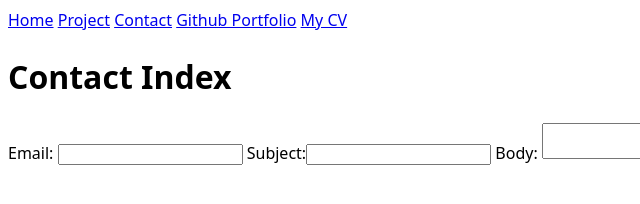
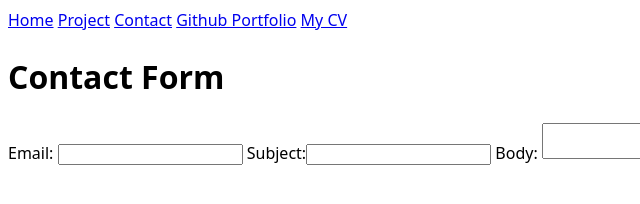
Before and after one commit to YihsuanKuo/portfolio, a plain HTML site: page contact/index.html in a window 1280 px wide. Shown: the full height of the page, 0-640 px from the left. Drawn offline with Linux system fonts and the light colour scheme; files that its build step writes are made by us from their sources.

Commit message:
change the name of contact form

```diff
--- a/contact/index.html
+++ b/contact/index.html
@@ -14,7 +14,7 @@
         <a href="https://github.com/YihsuanKuo" target="_blank">Github Portfolio</a>
         <a href="../cv/index.html">My CV</a>
     </nav>
-    <h1>Contact Index</h1>
+    <h1>Contact Form</h1>
     <form action="mailto:y3kuo@ucsd.edu" method="POST" enctype="text/plain"></form>
     <label>
         Email: <input name="email" type="email">
```
